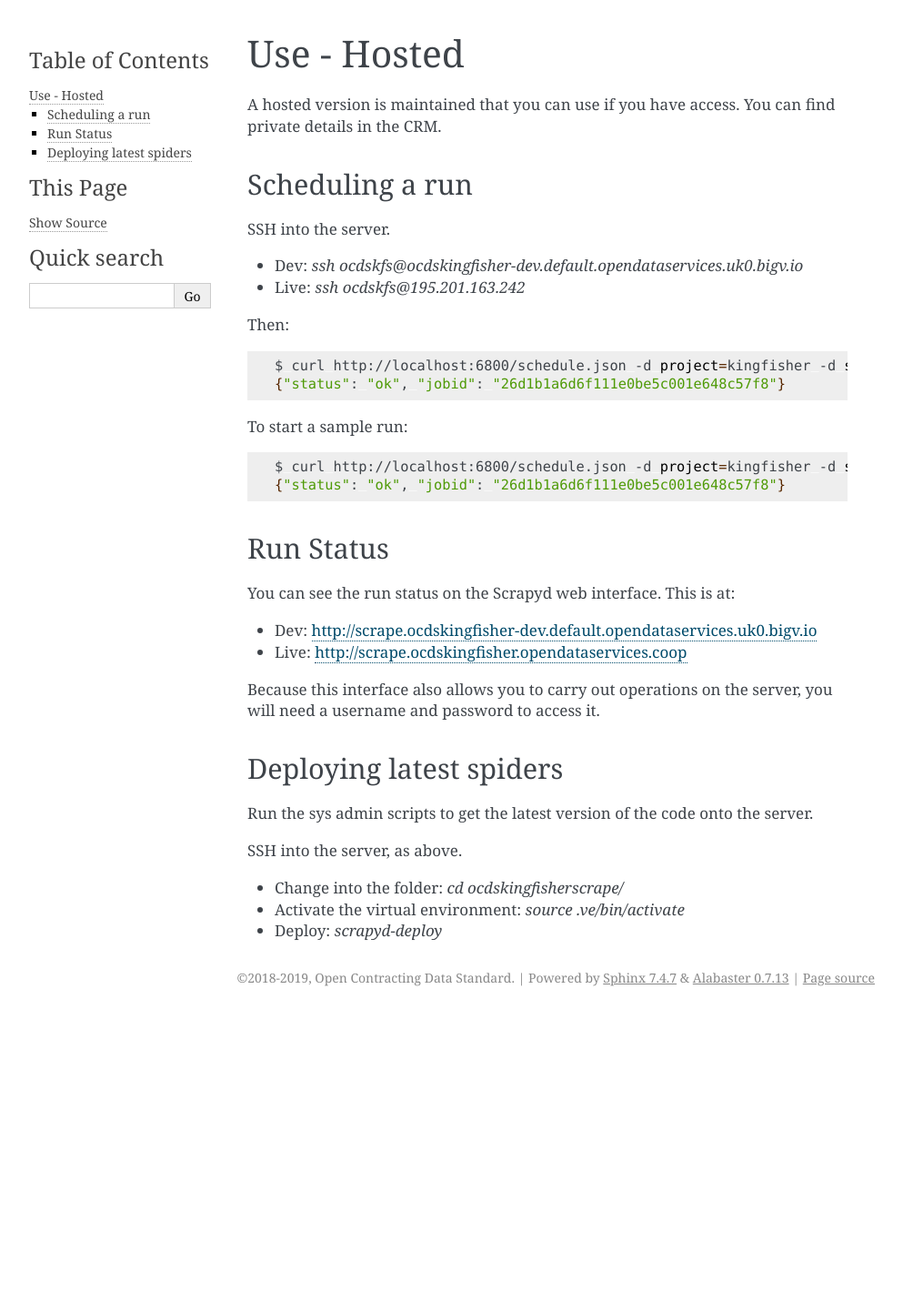
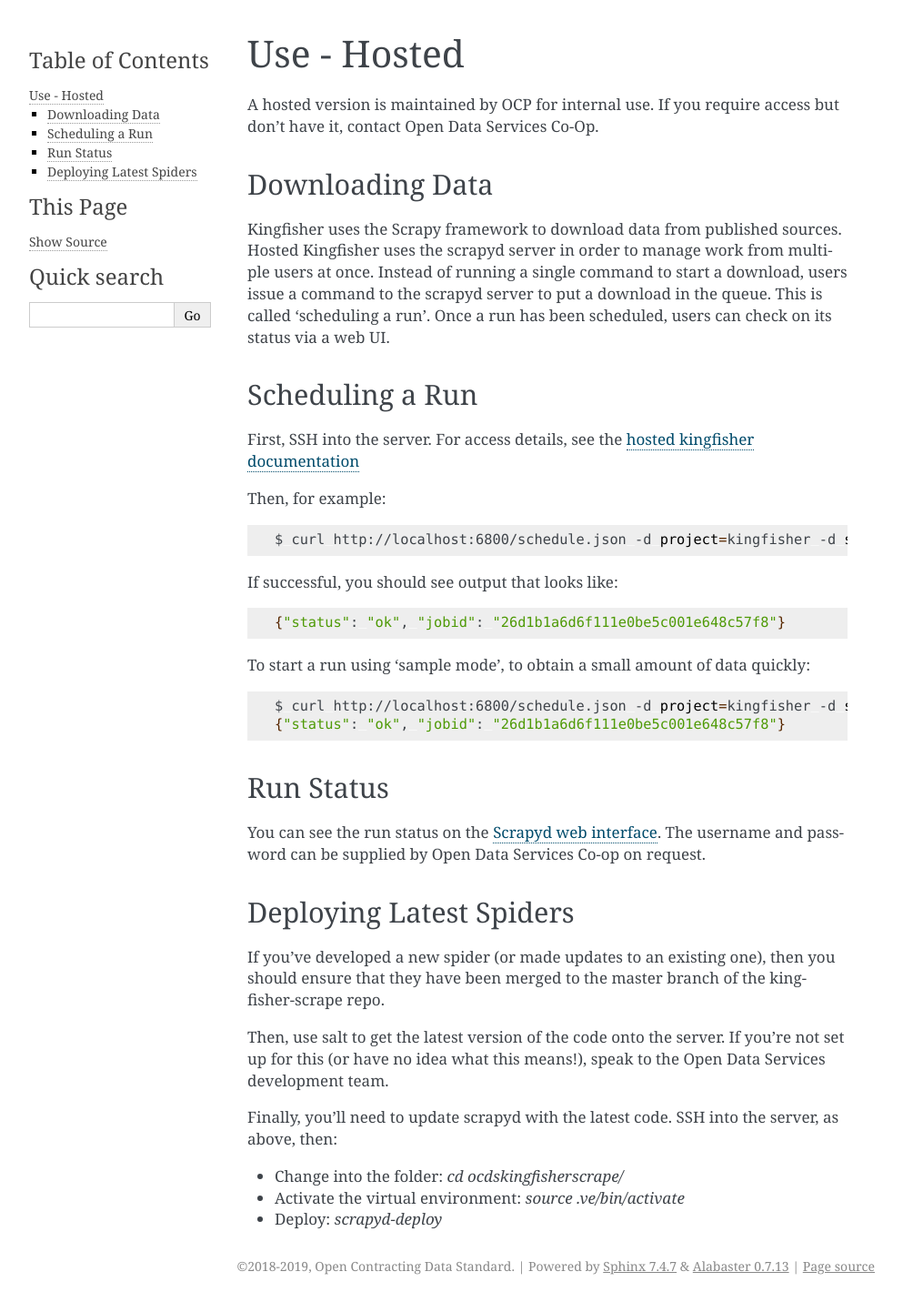
Before and after one commit to open-contracting/kingfisher-collect, a Sphinx documentation site: the page built from docs/use-hosted.rst, in a window 1280 px wide. Shown: the whole page at 91% size, without its empty margins (148-1141 px from the left). Built offline with Sphinx 7.4.7, drawn with Linux system fonts in a browser that asks for light colours; before the commit the page ends 1114 px from its top, so only the background shows below that.

Commit message:
add to hosted instructions

```diff
--- a/docs/use-hosted.rst
+++ b/docs/use-hosted.rst
@@ -1,24 +1,32 @@
 Use - Hosted
 ============
 
-A hosted version is maintained that you can use if you have access. You can find private details in the CRM.
+A hosted version is maintained by OCP for internal use. If you require access but don't have it, contact Open Data Services Co-Op.
 
-Scheduling a run
+Downloading Data
 ----------------
 
-SSH into the server.
+Kingfisher uses the Scrapy framework to download data from published sources. Hosted Kingfisher uses the scrapyd server in order to manage work from multiple users at once. Instead of running a single command to start a download, users issue a command to the scrapyd server to put a download in the queue. This is called 'scheduling a run'. Once a run has been scheduled, users can check on its status via a web UI.
 
-*  Dev: `ssh ocdskfs@ocdskingfisher-dev.default.opendataservices.uk0.bigv.io`
-*  Live: `ssh ocdskfs@195.201.163.242`
 
-Then:
+Scheduling a Run
+----------------
+
+First, SSH into the server. For access details, see the `hosted kingfisher documentation <https://ocdskingfisher.readthedocs.io/en/latest/#hosted-kingfisher>`_
+
+Then, for example:
 
 .. code-block:: bash
 
     $ curl http://localhost:6800/schedule.json -d project=kingfisher -d spider=canada_buyandsell
-    {"status": "ok", "jobid": "26d1b1a6d6f111e0be5c001e648c57f8"}
 
-To start a sample run:
+If successful, you should see output that looks like:
+
+.. code-block:: bash
+
+   {"status": "ok", "jobid": "26d1b1a6d6f111e0be5c001e648c57f8"}
+
+To start a run using 'sample mode', to obtain a small amount of data quickly:
 
 .. code-block:: bash
 
@@ -28,19 +36,17 @@
 Run Status
 ----------
 
-You can see the run status on the Scrapyd web interface. This is at:
+You can see the run status on the `Scrapyd web interface <http://scrape.ocdskingfisher.opendataservices.coop>`_. The username and password can be supplied by Open Data Services Co-op on request.
 
-*  Dev: http://scrape.ocdskingfisher-dev.default.opendataservices.uk0.bigv.io
-*  Live: http://scrape.ocdskingfisher.opendataservices.coop
 
-Because this interface also allows you to carry out operations on the server, you will need a username and password to access it.
-
-Deploying latest spiders
+Deploying Latest Spiders
 ------------------------
 
-Run the sys admin scripts to get the latest version of the code onto the server.
+If you've developed a new spider (or made updates to an existing one), then you should ensure that they have been merged to the master branch of the kingfisher-scrape repo.
 
-SSH into the server, as above.
+Then, use salt to get the latest version of the code onto the server. If you're not set up for this (or have no idea what this means!), speak to the Open Data Services development team.
+
+Finally, you'll need to update scrapyd with the latest code. SSH into the server, as above, then:
 
 *  Change into the folder: `cd ocdskingfisherscrape/`
 *  Activate the virtual environment: `source .ve/bin/activate`
```
